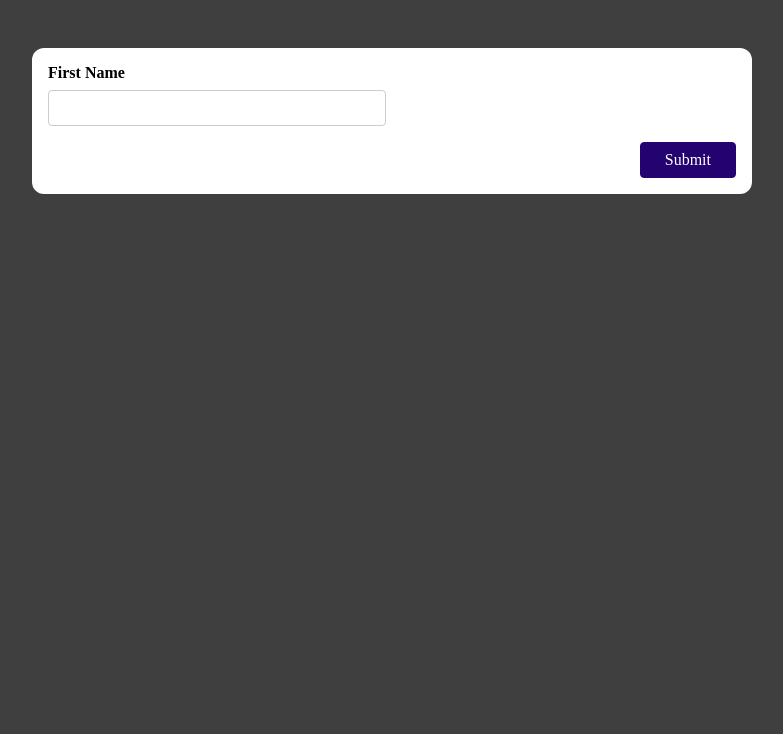
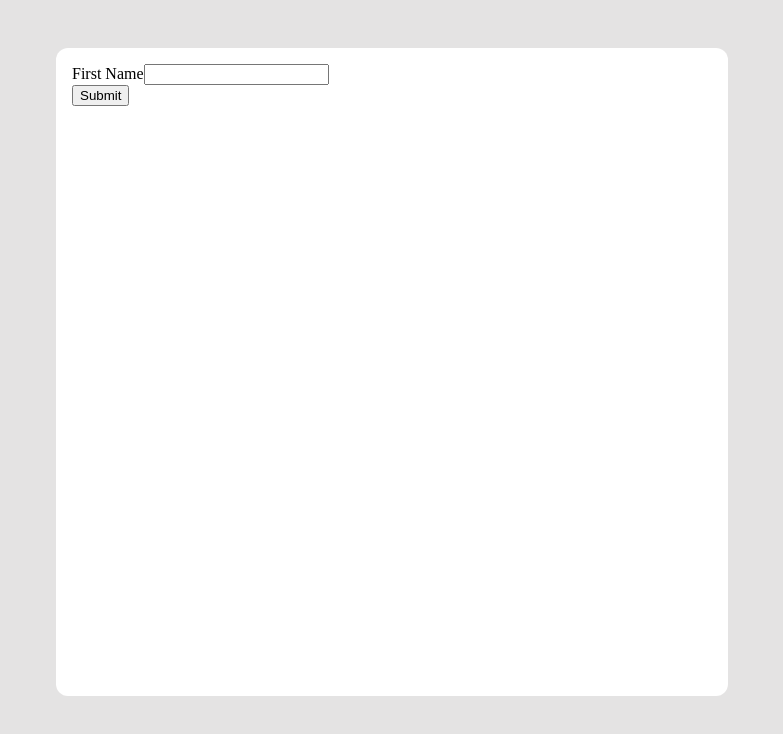
Before and after one commit to lMiguelVSl/upet-test, a React (Vite) app: page / in a window 1280 px wide. Shown: the top 734 px of the page, without its empty margins (248-1031 px from the left). Built offline with nearby package versions, Linux system fonts and the light colour scheme.

Commit message:
Style an dependencies fix

```diff
--- a/src/index.css
+++ b/src/index.css
@@ -1,45 +1,17 @@
 body {
   margin: 0;
-  background-color: #3f3f3f;
+  background-color: #e4e3e3;
 }
 
 .app {
-  width: 90%;
+  width: 50%;
   max-width: 43rem;
   padding: 1rem;
   border-radius: 12px;
   background-color: white;
   margin: 3rem auto;
-}
-
-.form-control {
-  margin-bottom: 1rem;
-}
-
-.form-control input,
-.form-control label {
-  display: block;
-}
-
-.form-control label {
-  font-weight: bold;
-  margin-bottom: 0.5rem;
-}
-
-.form-control input,
-.form-control select {
-  font: inherit;
-  padding: 0.5rem;
-  border-radius: 4px;
-  border: 1px solid #ccc;
-  width: 20rem;
-  max-width: 100%;
-}
-
-.form-control input:focus {
-  outline: none;
-  border-color: #240370;
-  background-color: #e0d4fd;
+  height: 38.5rem;
+  max-height: 38.5rem;
 }
 
 .control-group {
@@ -53,26 +25,12 @@ body {
   flex: 1;
 }
 
-button {
+.button-form {
   font: inherit;
-  background-color: #240370;
+  background-color: #26edb1 !important;
   color: white;
-  border: 1px solid #240370;
+  border: 1px solid #26edb1;
   padding: 0.5rem 1.5rem;
   border-radius: 4px;
   cursor: pointer;
 }
-
-button:hover,
-button:active {
-  background-color: #33059e;
-  border-color: #33059e;
-}
-
-.form-actions {
-  text-align: right;
-}
-
-.form-actions button {
-  margin-left: 1rem;
-}
```
Also changed, not shown: package.json (+4 -3 lines), .eslintrc.json (added), 1 other file (tests, documents, lock files or other folders).
